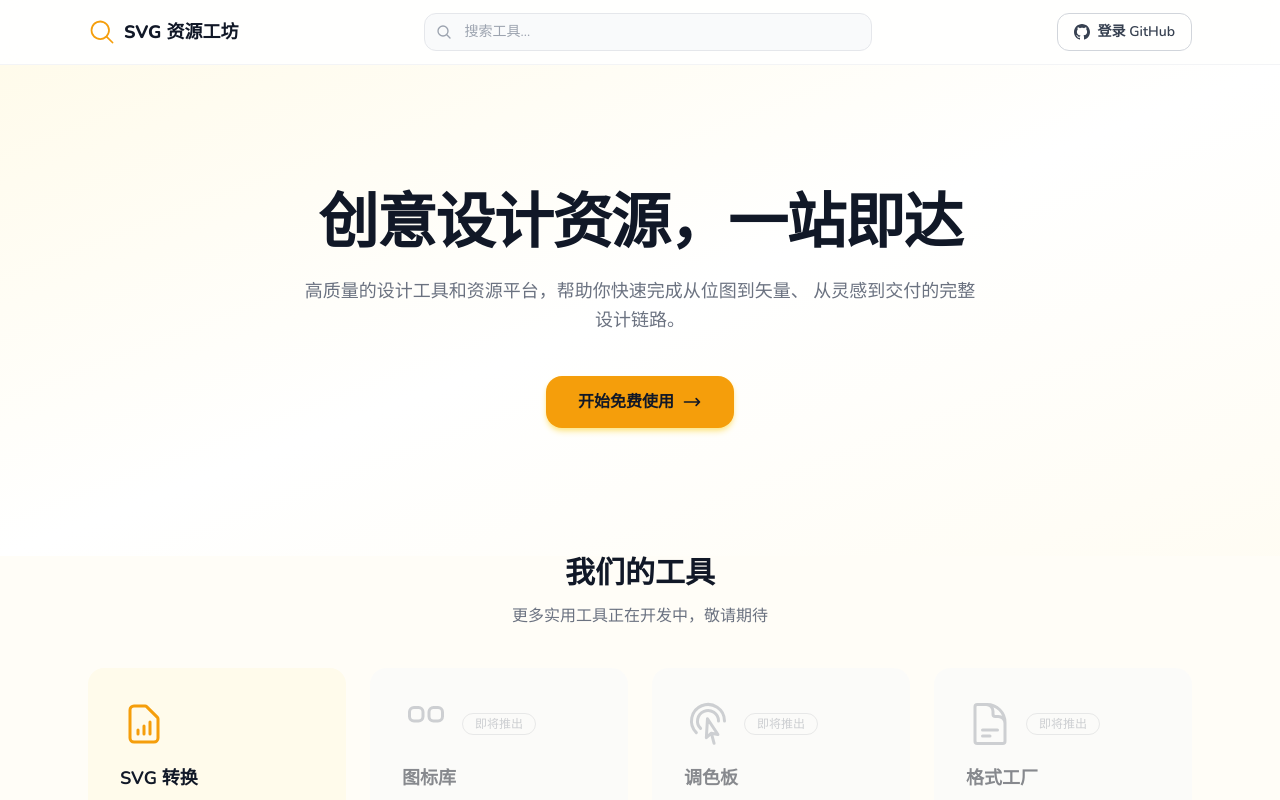
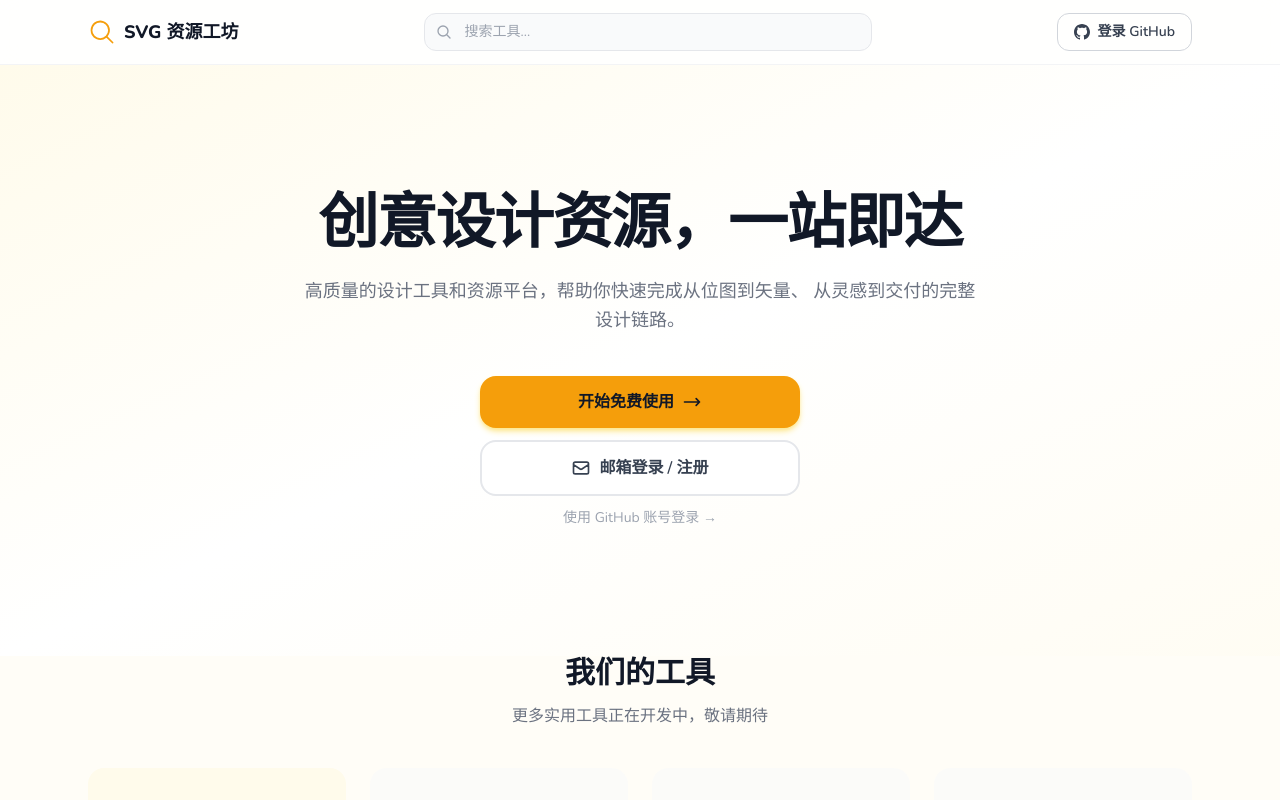
Before and after one commit to fan1ai2/vibe-coding-svg, a React (Vite) app in the folder web/: page / in a window 1280 px wide. Shown: the top 800 px of the page. Built offline with nearby package versions, Linux system fonts and the light colour scheme.

Commit message:
feat: add guest/email/github login buttons to landing page
Co-Authored-By: Claude Opus 4.7 <noreply@anthropic.com>

```diff
--- a/web/src/pages/LandingPage.tsx
+++ b/web/src/pages/LandingPage.tsx
@@ -1,5 +1,7 @@
+import { useState } from 'react';
 import { useAuth } from '../context/AuthContext';
 import { Navigate } from 'react-router-dom';
+import EmailLoginModal from '../components/EmailLoginModal';
 import ToolCard from '../components/ToolCard';
 
 const tools = [
@@ -54,14 +56,15 @@ const tools = [
 ];
 
 export default function LandingPage() {
-  const { token, loading } = useAuth();
+  const { token, loading, guestLogin, onAuthSuccess } = useAuth();
+  const [emailModalOpen, setEmailModalOpen] = useState(false);
 
   if (loading) return null;
   if (token) return <Navigate to="/workspace/convert" replace />;
 
   return (
     <div className="min-h-screen bg-[#FFFDF7]">
-      {/* Hero 区 */}
+      {/* Hero */}
       <section className="relative overflow-hidden">
         <div className="absolute inset-0 bg-gradient-to-br from-amber-50 via-white to-amber-50/30" />
         <div className="relative mx-auto max-w-6xl px-6 py-24 text-center sm:py-32">
@@ -72,23 +75,42 @@ export default function LandingPage() {
             高质量的设计工具和资源平台，帮助你快速完成从位图到矢量、
             从灵感到交付的完整设计链路。
           </p>
-          <div className="mt-10">
+          <div className="mt-10 mx-auto max-w-xs space-y-3">
+            {/* Guest */}
             <button
-              onClick={() => {
-                window.location.href = '/api/v1/auth/github/login';
-              }}
-              className="inline-flex items-center gap-2 rounded-2xl bg-amber-500 px-8 py-3.5 text-base font-bold text-gray-900 shadow-md shadow-amber-200 transition-all duration-300 hover:-translate-y-0.5 hover:bg-amber-600 hover:shadow-lg hover:shadow-amber-300"
+              onClick={guestLogin}
+              className="w-full inline-flex items-center justify-center gap-2 rounded-2xl bg-amber-500 px-6 py-3.5 text-base font-bold text-gray-900 shadow-md shadow-amber-200 transition-all duration-300 hover:-translate-y-0.5 hover:bg-amber-600 hover:shadow-lg hover:shadow-amber-300"
             >
               开始免费使用
               <svg className="h-5 w-5" fill="none" viewBox="0 0 24 24" stroke="currentColor">
                 <path strokeLinecap="round" strokeLinejoin="round" strokeWidth={2} d="M17 8l4 4m0 0l-4 4m4-4H3" />
               </svg>
             </button>
+
+            {/* Email */}
+            <button
+              onClick={() => setEmailModalOpen(true)}
+              className="w-full inline-flex items-center justify-center gap-2 rounded-2xl border-2 border-gray-200 bg-white px-6 py-3.5 text-base font-semibold text-gray-700 transition-all duration-300 hover:-translate-y-0.5 hover:border-amber-300 hover:shadow-md"
+            >
+              <svg className="h-5 w-5" fill="none" viewBox="0 0 24 24" stroke="currentColor">
+                <path strokeLinecap="round" strokeLinejoin="round" strokeWidth={2}
+                  d="M3 8l7.89 5.26a2 2 0 002.22 0L21 8M5 19h14a2 2 0 002-2V7a2 2 0 00-2-2H5a2 2 0 00-2 2v10a2 2 0 002 2z" />
+              </svg>
+              邮箱登录 / 注册
+            </button>
+
+            {/* GitHub */}
+            <a
+              href="/api/v1/auth/github/login"
+              className="block text-sm text-gray-400 hover:text-gray-600 transition-colors"
+            >
+              使用 GitHub 账号登录 →
+            </a>
           </div>
         </div>
       </section>
 
-      {/* 工具卡片区 */}
+      {/* Tools */}
       <section className="mx-auto max-w-6xl px-6 pb-24">
         <div className="mb-10 text-center">
           <h2 className="text-2xl font-extrabold text-gray-900 sm:text-3xl">我们的工具</h2>
@@ -100,6 +122,15 @@ export default function LandingPage() {
           ))}
         </div>
       </section>
+
+      <EmailLoginModal
+        open={emailModalOpen}
+        onClose={() => setEmailModalOpen(false)}
+        onSuccess={(token) => {
+          setEmailModalOpen(false);
+          onAuthSuccess(token);
+        }}
+      />
     </div>
   );
 }
```
